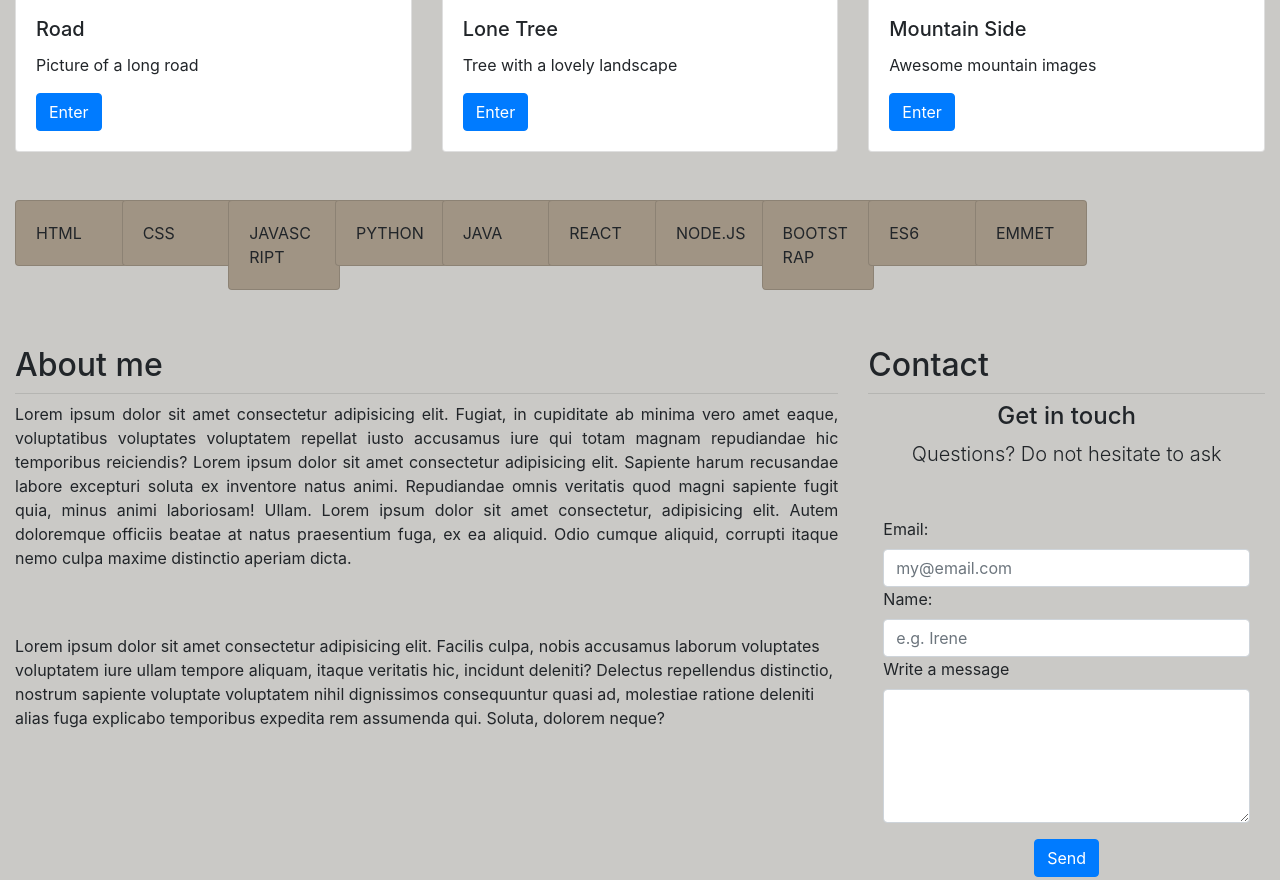
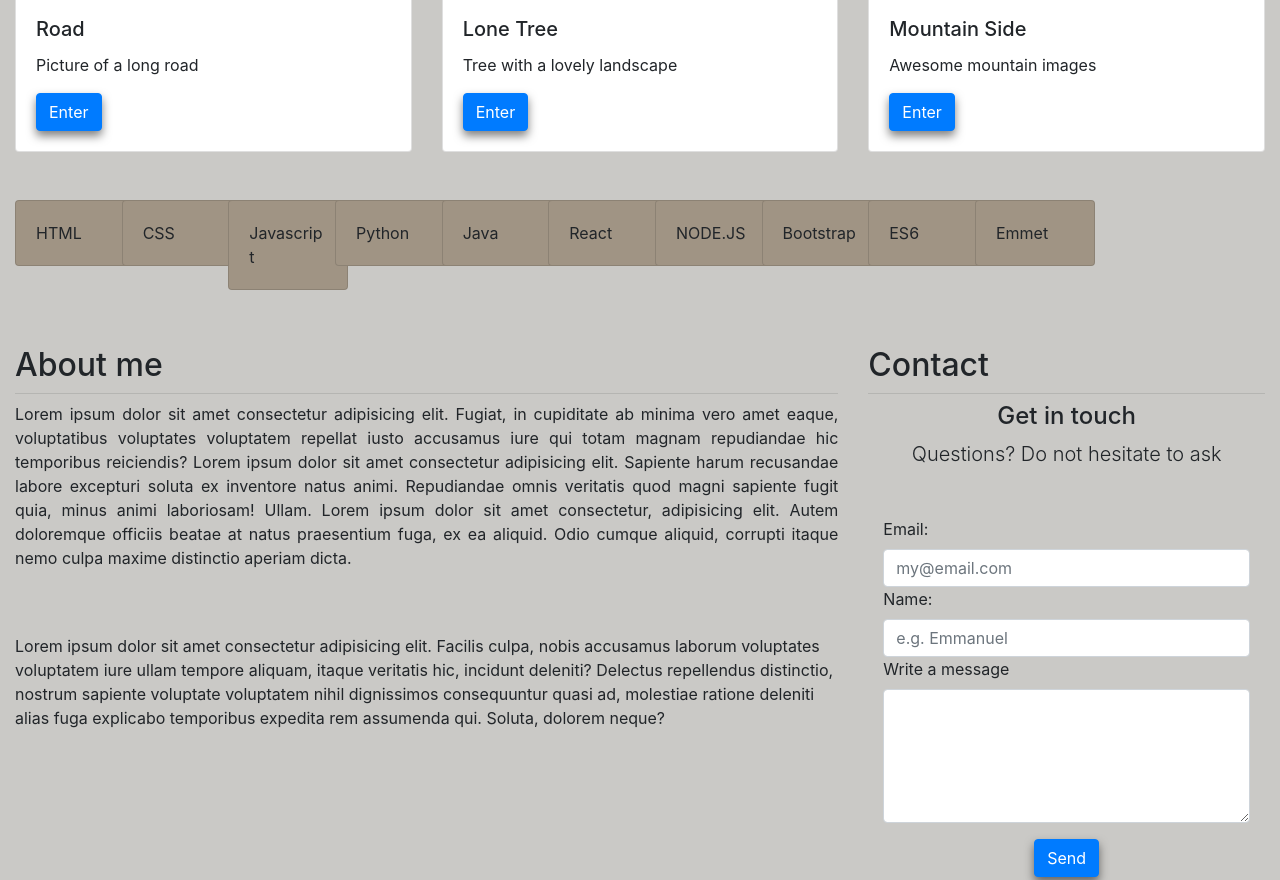
Before and after one commit to Odadobra/Bootstrap-Portfolio, a plain HTML site: page index.html in a window 1280 px wide. Shown: the part 1135-2015 px from the top of the page. Drawn offline with nearby package versions, Linux system fonts and the light colour scheme.

Commit message:
added content to my readme file, added a hover effect changed the page colors and design

```diff
--- a/css/style.css
+++ b/css/style.css
@@ -1,11 +1,21 @@
+.navbar {
+    background-color: #444647;
+    background: transparent;
+
+}
+
 body {
     background-color: #cac9c6;
 }
 
 .jumbotron {
-    background-color: #D9963C;
+    background-color: #444647;
 }
 
 .skill-card {
     background-color: #A09484;
 }
+
+.btn {
+    box-shadow: 0px 5px 10px 0px rgb(0, 0, 0, 0.5);
+}
--- a/index.html
+++ b/index.html
@@ -16,7 +16,7 @@
 
     <header>
         <!--Navigation -->
-        <nav class="navbar navbar-expand-lg navbar-light bg-light">
+        <nav class="navbar navbar-expand-lg navbar-light text-white">
             <img src="./images/White and Black Simple Photography Initials Logo.png" width="60" height="60" alt="">
             <a class="navbar-brand" href="#portfolio">PortFolio</a>
             <button class="navbar-toggler" type="button" data-toggle="collapse" data-target="#navbarSupportedContent"
@@ -55,8 +55,8 @@
     <main id="portfolio">
         <!--Jumbotron-->
 
-        <div class="jumbotron jumbotron-fluid">
-            <div class="row">
+        <div class="jumbotron jumbotron-fluid text-white">
+            <div class="row mx-3">
                 <div class="col-7">
                     <h1 class="display-4">Emmanuel Uagbale</h1>
                     <p class="lead">Take a look into my world</p>
@@ -112,72 +112,72 @@
         <div class="container-fluid">
             <div class="row">
                 <div class="col col-md-1 mb-2">
-                    <div class="card skill-card" style="width:7rem">
+                    <div class="card skill-card" style="width:7.5rem">
                         <div class="card-body">
                             HTML
                         </div>
                     </div>
                 </div>
                 <div class="col col-md-1 mb-2">
-                    <div class="card skill-card" style="width:7rem">
+                    <div class="card skill-card" style="width:7.5rem">
                         <div class="card-body">
                             CSS
                         </div>
                     </div>
                 </div>
                 <div class="col col-md-1 mb-2">
-                    <div class="card skill-card" style="width:7rem">
+                    <div class="card skill-card" style="width:7.5rem">
                         <div class="card-body">
-                            JAVASCRIPT
+                            Javascript
                         </div>
                     </div>
                 </div>
                 <div class="col col-md-1 mb-2">
-                    <div class="card skill-card" style="width:7rem">
+                    <div class="card skill-card" style="width:7.5rem">
                         <div class="card-body">
-                            PYTHON
+                            Python
                         </div>
                     </div>
                 </div>
                 <div class="col col-md-1 mb-2">
-                    <div class="card skill-card" style="width:7rem">
+                    <div class="card skill-card" style="width:7.5rem">
                         <div class="card-body">
-                            JAVA
+                            Java
                         </div>
                     </div>
                 </div>
                 <div class="col col-md-1 mb-2">
-                    <div class="card skill-card" style="width:7rem">
+                    <div class="card skill-card" style="width:7.5rem">
                         <div class="card-body">
-                            REACT
+                            React
                         </div>
                     </div>
                 </div>
                 <div class="col col-md-1 mb-2">
-                    <div class="card skill-card" style="width:7rem">
+                    <div class="card skill-card" style="width:7.5rem">
                         <div class="card-body">
                             NODE.JS
                         </div>
                     </div>
                 </div>
                 <div class="col col-md-1 mb-2">
-                    <div class="card skill-card" style="width:7rem">
+                    <div class="card skill-card" style="width:7.5rem">
                         <div class="card-body">
-                            BOOTSTRAP
+                            Bootstrap
                         </div>
                     </div>
                 </div>
                 <div class="col col-md-1 mb-2">
-                    <div class="card skill-card" style="width:7rem">
+                    <div class="card skill-card" style="width:7.5rem">
                         <div class="card-body">
                             ES6
                         </div>
                     </div>
                 </div>
                 <div class="col col-md-1 mb-2">
-                    <div class="card skill-card" style="width:7rem">
+                    <div class="card skill-card" style="width:7.5rem">
                         <div class="card-body">
-                            EMMET
+                            Emmet
                         </div>
                     </div>
                 </div>
@@ -223,7 +223,7 @@
                                     <label for="email" class="form-label">Email:</label>
                                     <input type="email" id="email" class="form-control" placeholder="my@email.com">
                                     <label for="name" class="form-label">Name:</label>
-                                    <input type="name" id="name" class="form-control" placeholder="e.g. Irene">
+                                    <input type="name" id="name" class="form-control" placeholder="e.g. Emmanuel">
                                     <label for="query">Write a message</label>
                                     <textarea name="query" id="query" cols="30" rows="5"
                                         class="form-control"></textarea>
@@ -258,8 +258,7 @@
 
         <!-- Copyright -->
         <div class="text-center text-white p-3" style="background-color:#1b1b1b;">
-            © 2020 Copyright:
-            <a class="text-white" href="https://mdbootstrap.com/">MDBootstrap.com</a>
+            :)
         </div>
         <!-- Copyright -->
     </footer>
```
Also changed, not shown: 1 other file.
